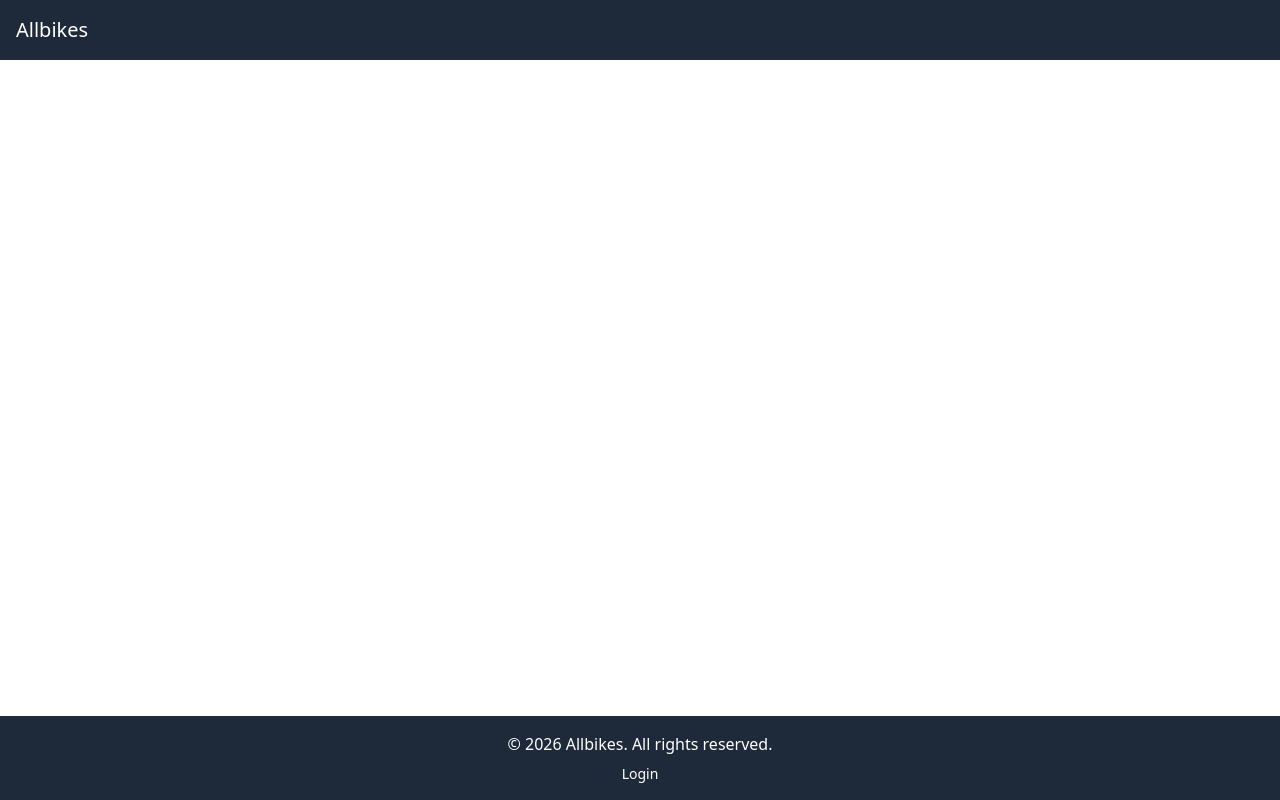
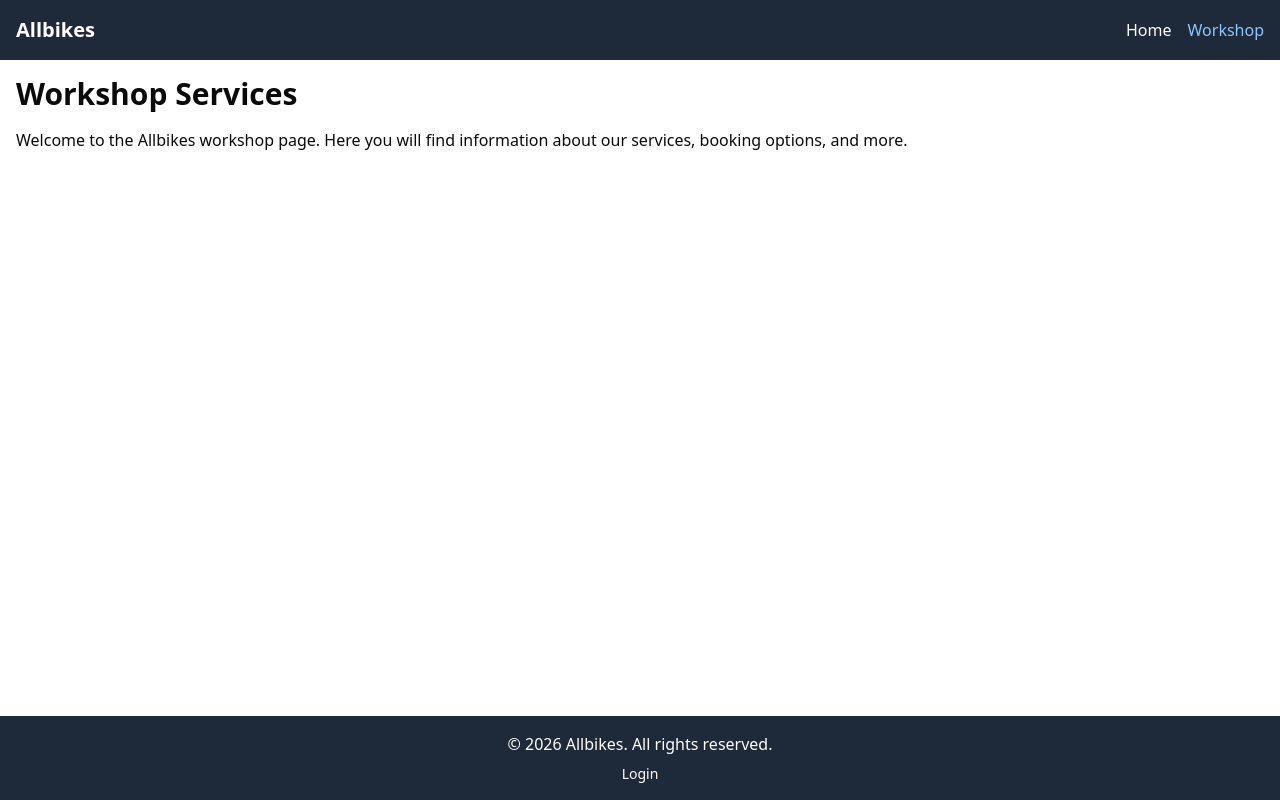
Before and after one commit to ethanbetts63/allbikes, a React app in the folder frontend/: page /workshop in a window 1280 px wide. Built offline with nearby package versions, Linux system fonts and the light colour scheme; the HTML template or start-up script is replaced by a standard one.

Commit message:
checkpoint

```diff
--- a/frontend/src/App.tsx
+++ b/frontend/src/App.tsx
@@ -11,6 +11,7 @@ import { Spinner } from './components/ui/spinner';
 const LoginPage = lazy(() => import('./pages/LoginPage'));
 const AdminLayout = lazy(() => import('./pages/admin/AdminLayout'));
 const AdminHomePage = lazy(() => import('./pages/admin/AdminHomePage'));
+const WorkshopPage = lazy(() => import('./pages/WorkshopPage')); // New lazy-loaded page
 
 const LoadingFallback = () => (
   <div className="flex justify-center items-center h-screen">
@@ -30,6 +31,7 @@ function App() {
               {/* Public routes */}
               <Route path="/" element={<HomePage />} />
               <Route path="/login" element={<LoginPage />} />
+              <Route path="/workshop" element={<WorkshopPage />} /> {/* New workshop route */}
 
               {/* Admin Section */}
               <Route path="/admin/dashboard" element={<AdminLayout />}>
--- a/frontend/src/components/NavBar.tsx
+++ b/frontend/src/components/NavBar.tsx
@@ -1,9 +1,35 @@
+import { NavLink } from 'react-router-dom';
+
 const NavBar = () => {
   return (
     <header className="bg-gray-800 text-white p-4">
-      <div className="container mx-auto">
-        <h1 className="text-xl">Allbikes</h1>
-        {/* Navigation links will go here */}
+      <div className="container mx-auto flex justify-between items-center">
+        <h1 className="text-xl font-bold">Allbikes</h1>
+        <nav>
+          <ul className="flex space-x-4">
+            <li>
+              <NavLink
+                to="/"
+                className={({ isActive }) =>
+                  isActive ? "text-blue-300" : "hover:text-gray-300"
+                }
+                end
+              >
+                Home
+              </NavLink>
+            </li>
+            <li>
+              <NavLink
+                to="/workshop"
+                className={({ isActive }) =>
+                  isActive ? "text-blue-300" : "hover:text-gray-300"
+                }
+              >
+                Workshop
+              </NavLink>
+            </li>
+          </ul>
+        </nav>
       </div>
     </header>
   );
--- /dev/null
+++ b/frontend/src/pages/WorkshopPage.tsx
@@ -0,0 +1,20 @@
+import React from 'react';
+import Seo from '@/components/Seo';
+
+const WorkshopPage: React.FC = () => {
+  return (
+    <>
+      <Seo title="Workshop | Allbikes" />
+      <div className="container mx-auto p-4">
+        <h1 className="text-3xl font-bold mb-4">Workshop Services</h1>
+        <p>
+          Welcome to the Allbikes workshop page. Here you will find information about our services,
+          booking options, and more.
+        </p>
+        {/* Add more content here later */}
+      </div>
+    </>
+  );
+};
+
+export default WorkshopPage;
```
Also changed, not shown: 1 other file (tests, documents, lock files or other folders).
